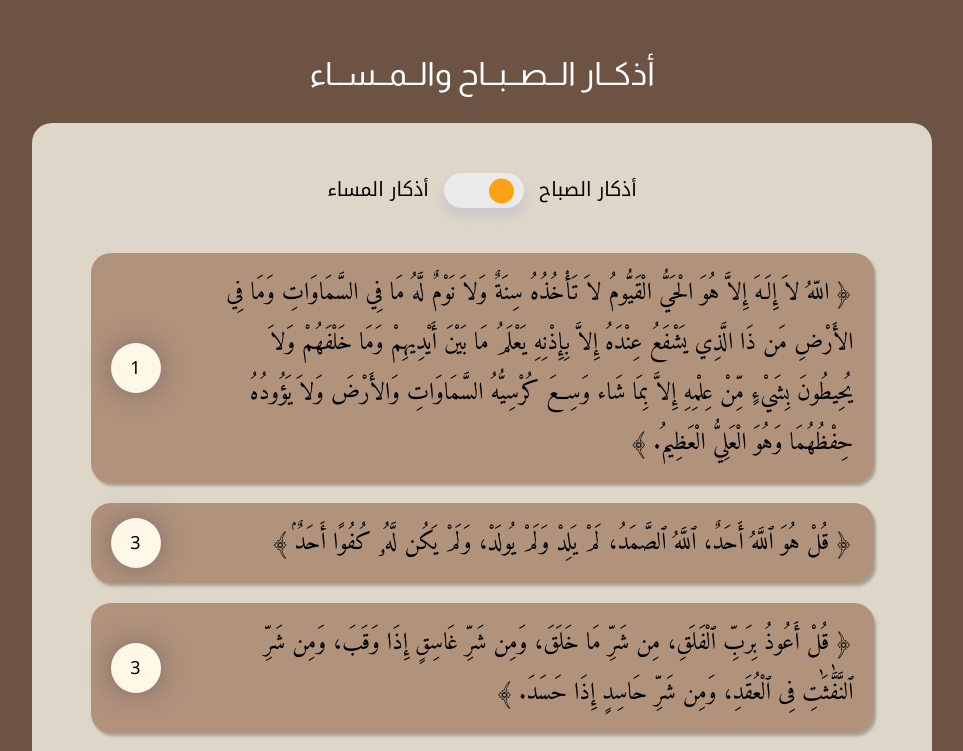
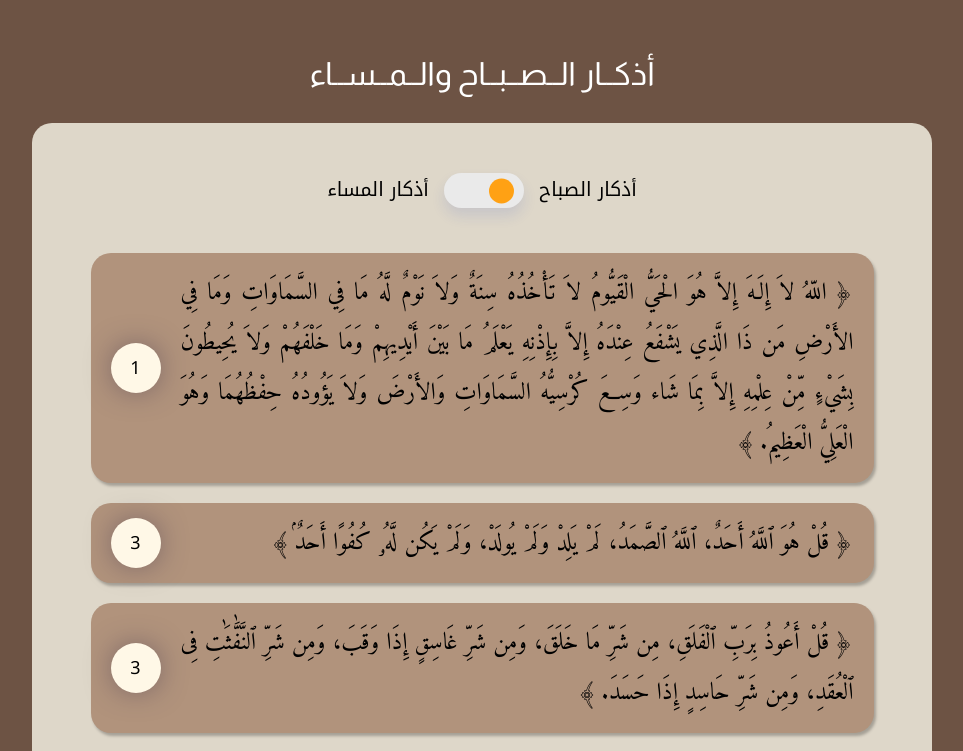
Before and after one commit to Ahmed-Youssef-404/Azkar, a React (Vite) app: page / in a window 1280 px wide. Shown: the top 751 px of the page, without its empty margins (158-1121 px from the left). Built offline with nearby package versions, Linux system fonts and the light colour scheme.

Commit message:
Improved the text layout

```diff
--- a/src/components/Main/MainStyles.css
+++ b/src/components/Main/MainStyles.css
@@ -42,7 +42,7 @@
     display: flex;
     align-items: center;
     justify-content: space-between;
-    gap: 50px;
+    gap: 20px;
     padding: 15px 20px;
     margin: 10px 0;
     border-radius: 20px;
@@ -56,6 +56,10 @@
     -webkit-tap-highlight-color: transparent;
     transition: all 0.3s ease;
     /* border: solid yellow; */
+}
+
+.zekr>p{
+    text-align: justify !important;
 }
 
 .done{
```
